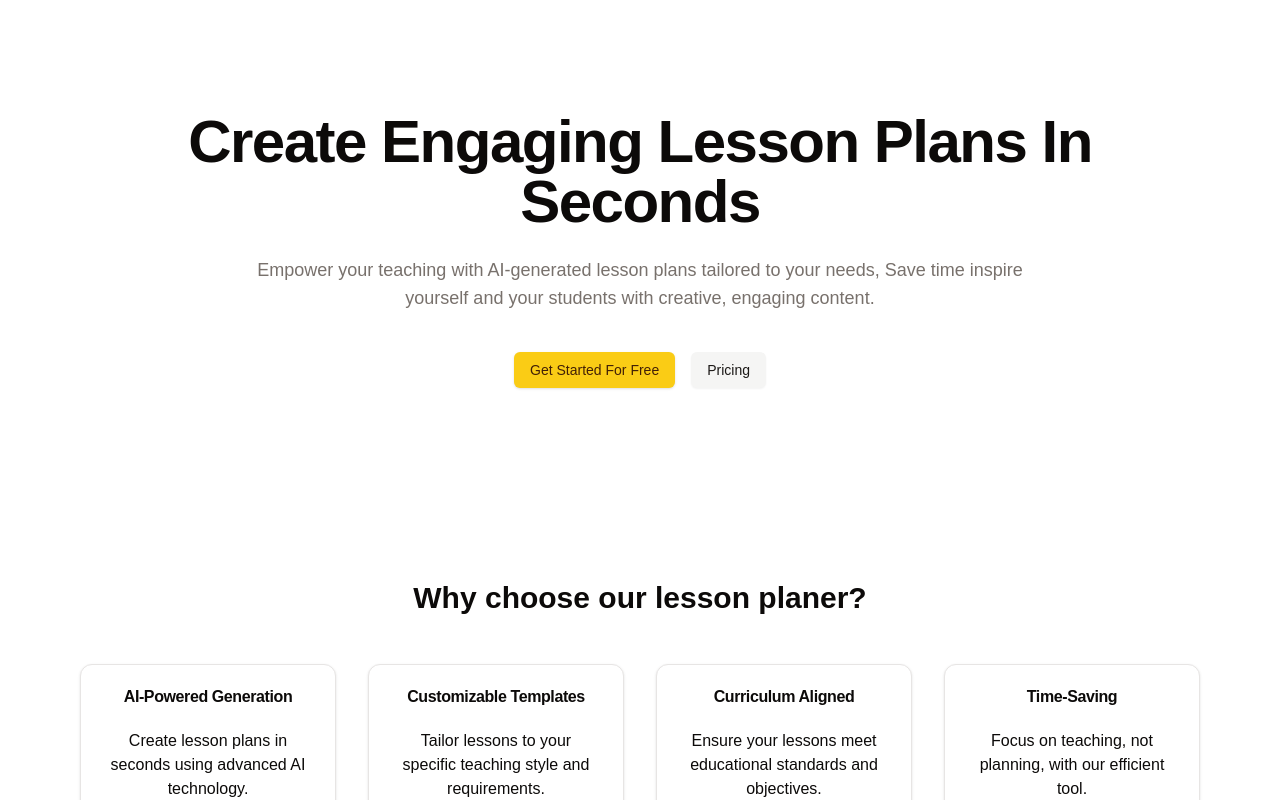
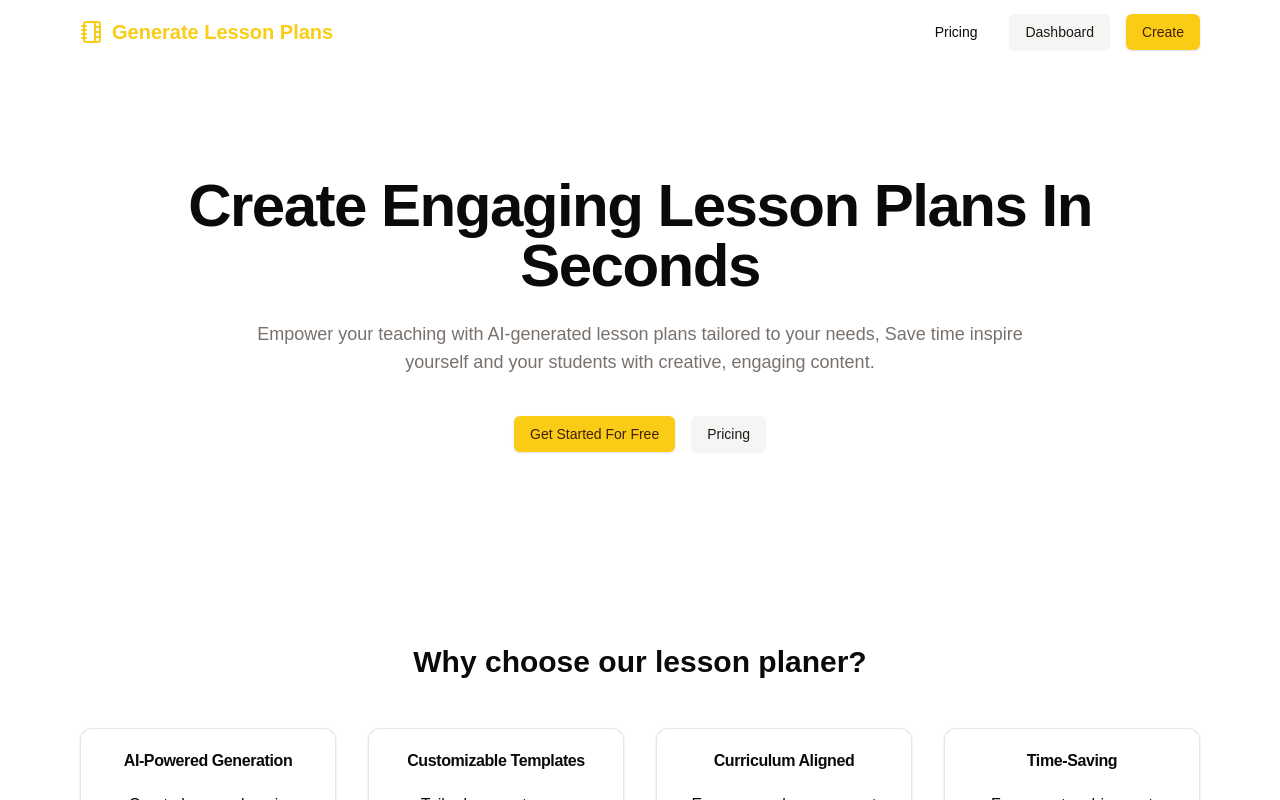
Before and after one commit to pain-arch/anyLearn-Ai-lesson-plan-generator, a Next.js app: page / in a window 1280 px wide. Shown: the top 800 px of the page. Built offline with nearby package versions, Linux system fonts and the light colour scheme.

Commit message:
Add Navbar component for site navigation and integrate into layout

```diff
--- a/app/layout.tsx
+++ b/app/layout.tsx
@@ -1,6 +1,7 @@
 import type { Metadata } from "next";
 import localFont from "next/font/local";
 import "./globals.css";
+import Navbar from "@/components/common/navbar";
 
 const geistSans = localFont({
   src: "./fonts/GeistVF.woff",
@@ -28,6 +29,7 @@ export default function RootLayout({
       <body
         className={`${geistSans.variable} ${geistMono.variable} antialiased`}
       >
+        <Navbar />
         {children}
       </body>
     </html>
--- /dev/null
+++ b/components/common/navbar.tsx
@@ -0,0 +1,77 @@
+import React from "react";
+import MaxWidthWrapper from "./MaxWidthWrapper";
+import Link from "next/link";
+import { buttonVariants } from "../ui/button";
+
+const Navbar = () => {
+  const user = true; // Replace with actual user state or context
+  return (
+    <header>
+      <MaxWidthWrapper>
+        <div className="flex justify-between items-center h-16">
+          <Link href="/" className="flex items-center space-x-2">
+            <svg
+              xmlns="http://www.w3.org/2000/svg"
+              width="24"
+              height="24"
+              viewBox="0 0 24 24"
+              fill="none"
+              stroke="currentColor"
+              stroke-width="2"
+              stroke-linecap="round"
+              stroke-linejoin="round"
+              className="lucide lucide-notebook-tabs text-primary"
+            >
+              <path d="M2 6h4" />
+              <path d="M2 10h4" />
+              <path d="M2 14h4" />
+              <path d="M2 18h4" />
+              <rect width="16" height="20" x="4" y="2" rx="2" />
+              <path d="M15 2v20" />
+              <path d="M15 7h5" />
+              <path d="M15 12h5" />
+              <path d="M15 17h5" />
+            </svg>
+            <span className="text-xl font-bold text-primary">
+              Generate Lesson Plans
+            </span>
+          </Link>
+          <nav className="hidden md:flex items-center space-x-4">
+            <Link
+              className={buttonVariants({
+                variant: "ghost",
+              })}
+              href="/pricing"
+            >
+              Pricing
+            </Link>
+            {!user ? (
+              <>
+                <Link href="/login">Login</Link>
+                <Link href="/register" className={buttonVariants()}>
+                  Sign up
+                </Link>
+              </>
+            ) : (
+              <>
+                <Link
+                  href="/dashboard"
+                  className={buttonVariants({
+                    variant: "secondary",
+                  })}
+                >
+                  Dashboard
+                </Link>
+                <Link className={buttonVariants()} href="/create">
+                  Create
+                </Link>
+              </>
+            )}
+          </nav>
+        </div>
+      </MaxWidthWrapper>
+    </header>
+  );
+};
+
+export default Navbar;
```
